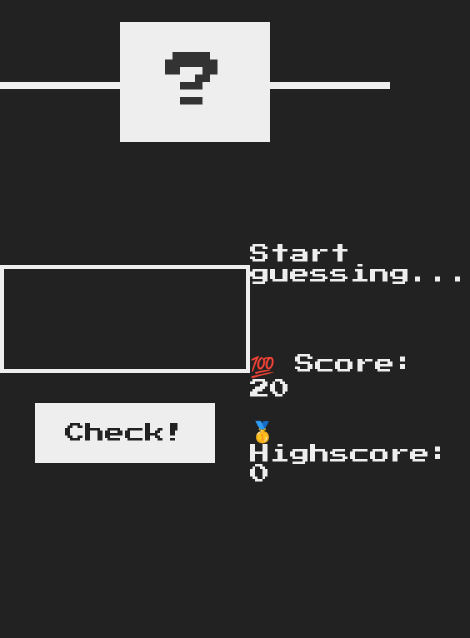
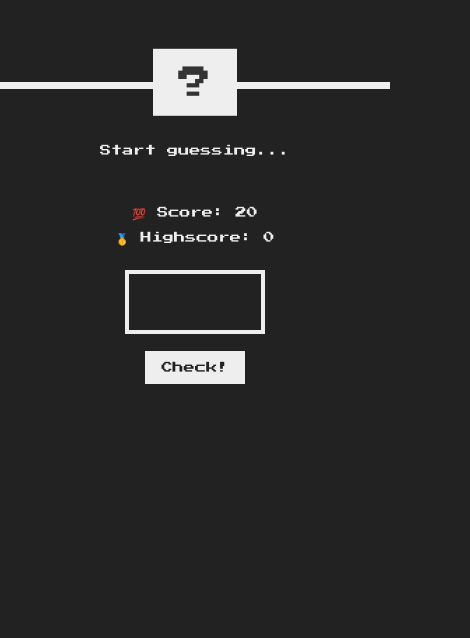
Before and after one commit to Aman254/guessMyNumber-Game, a plain HTML site: page index.html in a window 390 px wide. Shown: the part 206-844 px from the top of the page, 470 px wide, since content can reach past the window. Drawn offline with Linux system fonts and the light colour scheme.

Commit message:
#1 Improved responsivness for screens < 600px (#2)
* improved responsivness for screens < 600px

* Fixed font size for larger screens

```diff
--- a/style.css
+++ b/style.css
@@ -117,3 +117,29 @@ h1 {
 .label-score {
   margin-bottom: 2rem;
 }
+
+/* Responsivness rules */
+
+/* Large screens */
+@media only screen and (min-width: 1920px) {
+  html {
+    font-size: 100%;
+  }
+}
+
+/* Small screens */
+@media only screen and (max-width: 600px) {
+  html {
+    font-size: 35%;
+  }
+  main {
+    display: flex;
+    flex-direction: column-reverse;
+    justify-content: start;
+    gap: 24px;
+  }
+  .right {
+    margin-top: 10rem;
+    text-align: center;
+  }
+}
```
